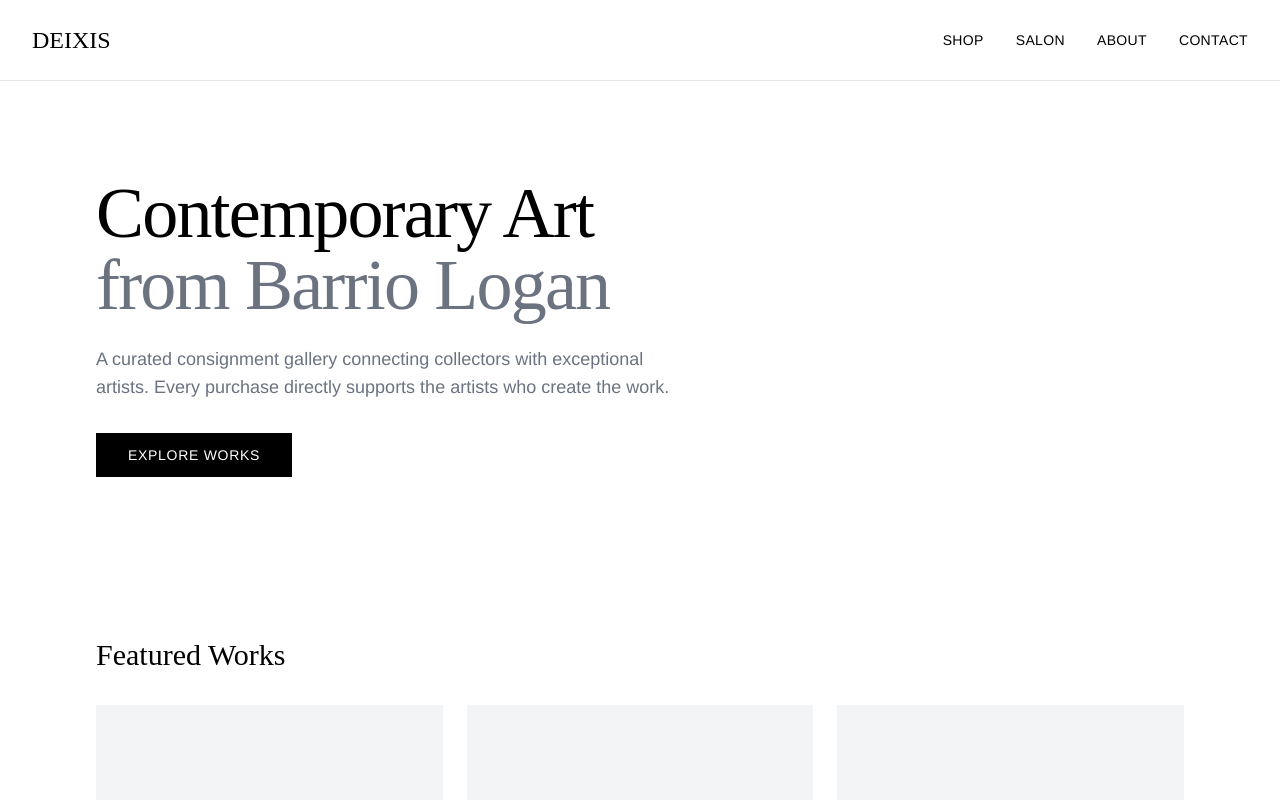
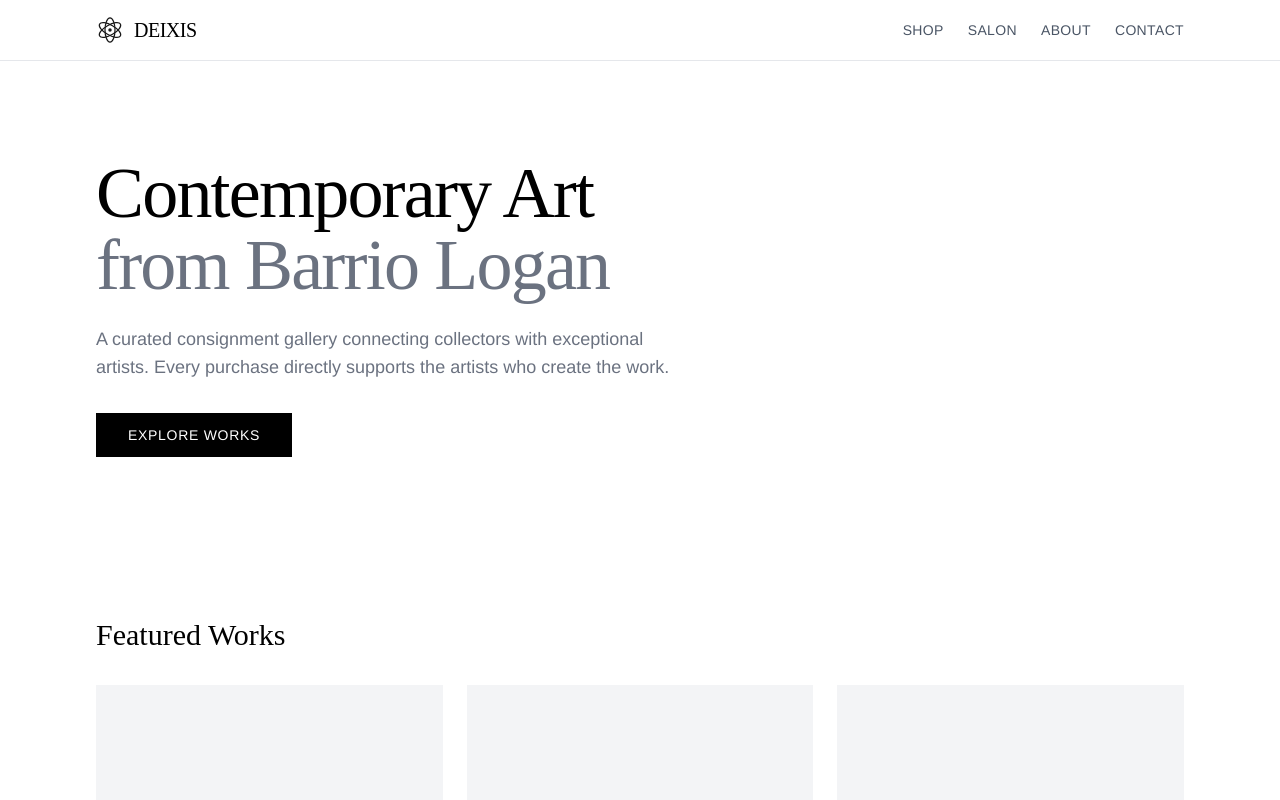
Before and after one commit to redlanternstudios/Deixis, a Next.js app: page / in a window 1280 px wide. Shown: the top 800 px of the page. Built offline with nearby package versions, Linux system fonts and the light colour scheme.

Commit message:
feat: replace inline nav with BrandedHeader component
Added BrandedHeader to simplify navigation links management

Co-authored-by: RedLantern <69994675+redlanternstudios@users.noreply.github.com>

```diff
--- a/src/app/page.tsx
+++ b/src/app/page.tsx
@@ -1,20 +1,17 @@
 import Link from "next/link"
+import BrandedHeader from "@/components/branded-header"
+
+const NAV_LINKS = [
+  { href: "/shop", label: "SHOP" },
+  { href: "/salon", label: "SALON" },
+  { href: "/about", label: "ABOUT" },
+  { href: "/contact", label: "CONTACT" },
+]
 
 export default function Home() {
   return (
     <main className="min-h-screen">
-      {/* Navigation */}
-      <nav className="flex items-center justify-between px-8 py-6 border-b border-gray-200">
-        <div className="flex items-center gap-2">
-          <span className="text-2xl font-title">DEIXIS</span>
-        </div>
-        <div className="flex gap-8 text-sm tracking-wide">
-          <Link href="/shop" className="hover:text-deixis-blue transition-colors">SHOP</Link>
-          <Link href="/salon" className="hover:text-deixis-blue transition-colors">SALON</Link>
-          <Link href="/about" className="hover:text-deixis-blue transition-colors">ABOUT</Link>
-          <Link href="/contact" className="hover:text-deixis-blue transition-colors">CONTACT</Link>
-        </div>
-      </nav>
+      <BrandedHeader links={NAV_LINKS} />
 
       {/* Hero */}
       <section className="px-8 py-24 max-w-6xl mx-auto">
```
